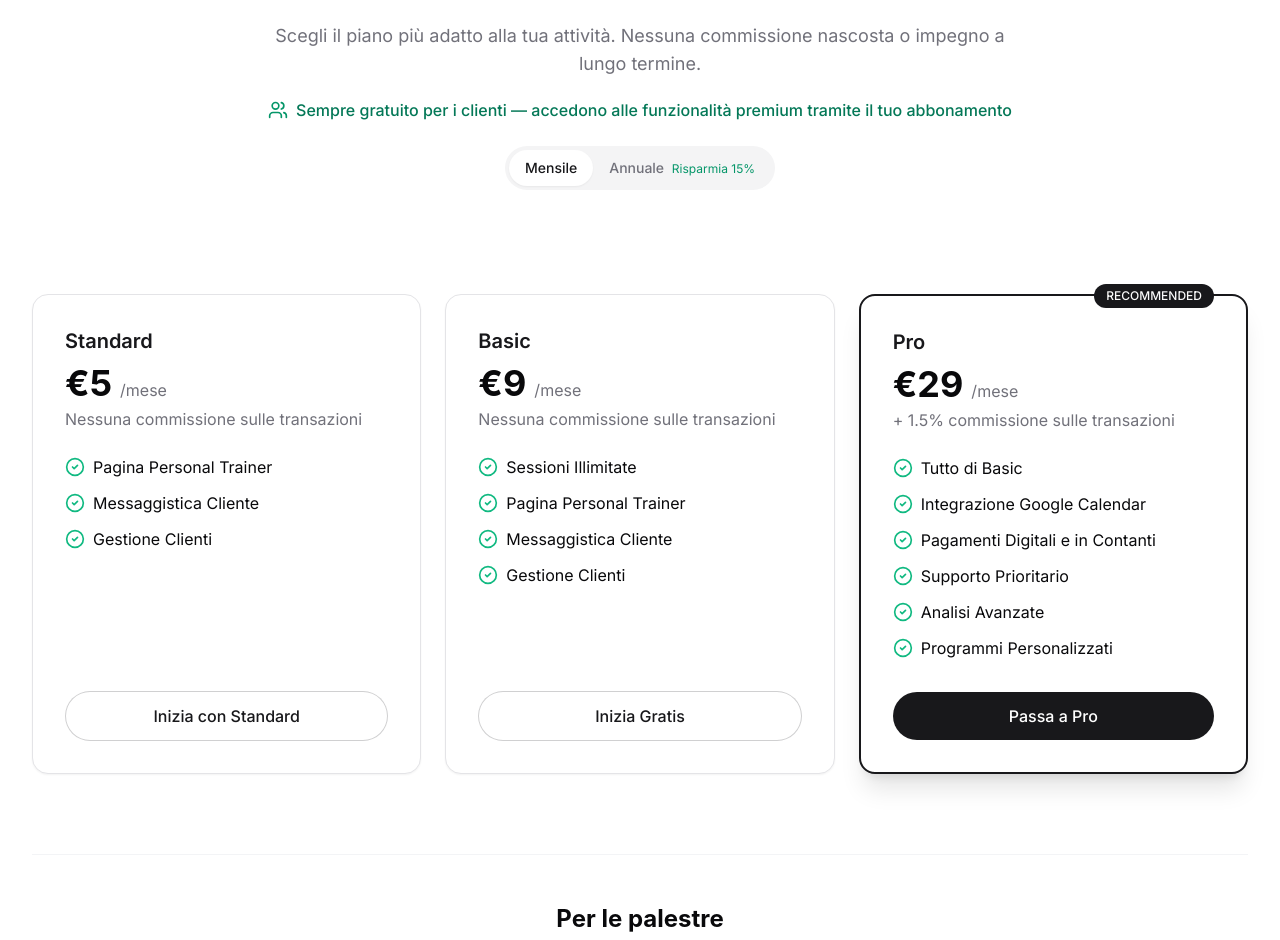
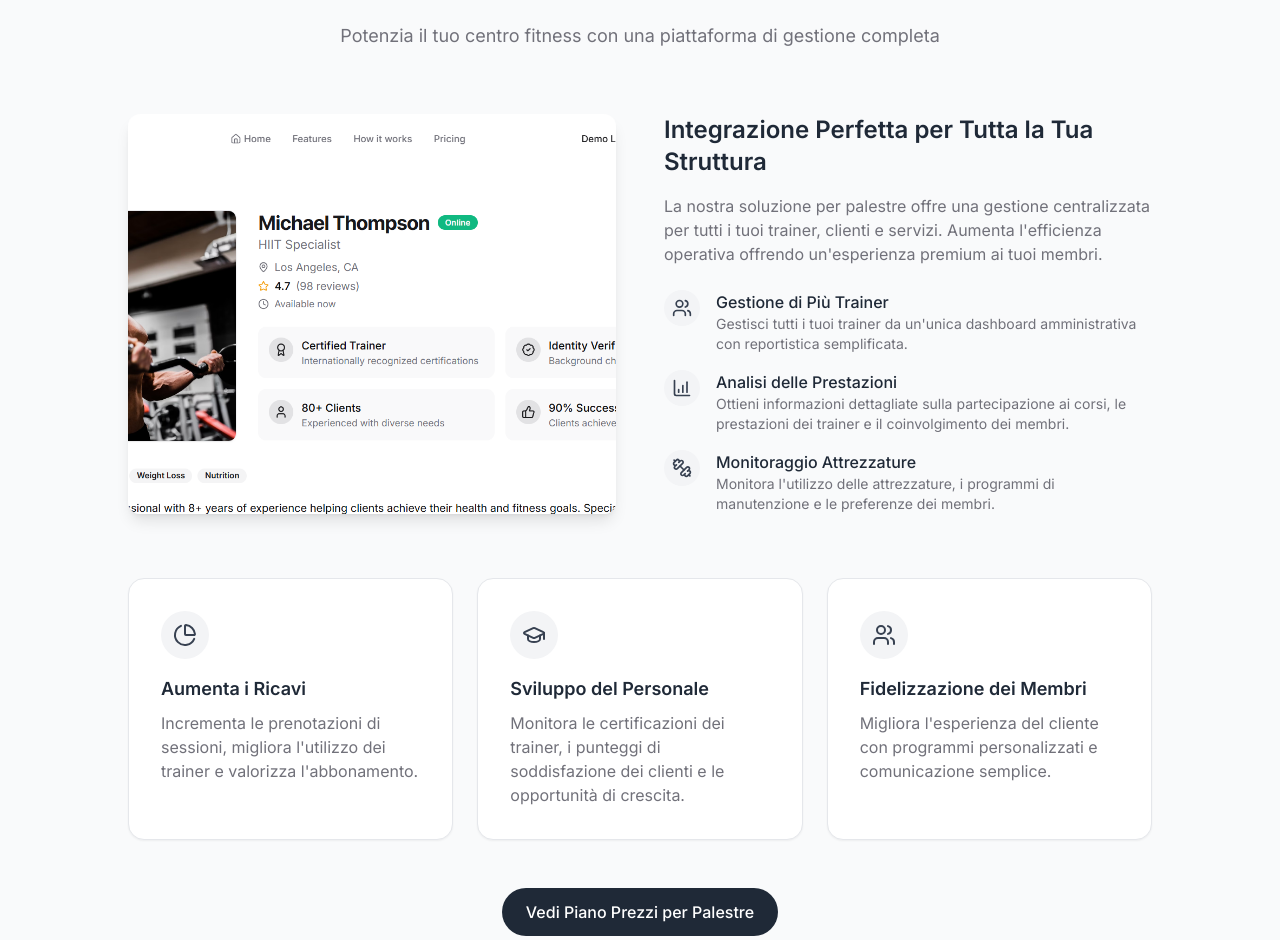
Before and after one commit to andredefra/bookify-trainer, a React (Vite) app: page /it in a window 1280 px wide. Shown: the part 4992-5932 px from the top of the page. Built offline with nearby package versions, Linux system fonts and the light colour scheme.

Commit message:
Add gym plan section
Add a section for gyms to highlight the gym plan before the pricing section.

```diff
--- /dev/null
+++ b/src/components/GymSection.tsx
@@ -0,0 +1,98 @@
+
+import { GraduationCap, Users, PieChart, BarChart4, Dumbbell } from 'lucide-react';
+import { useLanguage } from '@/context/LanguageContext';
+import { useEffect } from 'react';
+
+const GymSection = () => {
+  const { t } = useLanguage();
+
+  useEffect(() => {
+    const observer = new IntersectionObserver(
+      (entries) => {
+        entries.forEach((entry) => {
+          if (entry.isIntersecting) {
+            entry.target.classList.add('visible');
+          }
+        });
+      },
+      { threshold: 0.1 }
+    );
+
+    const elements = document.querySelectorAll('.reveal');
+    elements.forEach((el) => observer.observe(el));
+
+    return () => {
+      elements.forEach((el) => observer.unobserve(el));
+    };
+  }, []);
+
+  return (
+    <section id="gym-solution" className="py-24 bg-gray-50">
+      <div className="max-w-7xl mx-auto px-6 lg:px-8">
+        <div className="text-center max-w-3xl mx-auto mb-16">
+          <h2 className="reveal text-3xl md:text-4xl font-display font-bold tracking-tight text-gray-800 mb-6">
+            {t('gym.title')}
+          </h2>
+          <p className="reveal reveal-delay-1 text-lg text-muted-foreground">
+            {t('gym.subtitle')}
+          </p>
+        </div>
+
+        <div className="grid grid-cols-1 md:grid-cols-2 gap-12 max-w-5xl mx-auto mb-16">
+          <div className="reveal">
+            <div className="h-64 md:h-auto rounded-lg bg-cover bg-center shadow-lg"
+                style={{
+                  backgroundImage: `url("/lovable-uploads/60d8d824-f090-4fbc-8935-e858e4d59547.png")`,
+                  backgroundSize: "cover",
+                  backgroundPosition: "center",
+                  height: "100%",
+                  minHeight: "320px"
+                }}>
+            </div>
+          </div>
+          <div className="flex flex-col justify-center">
+            <h3 className="reveal text-2xl font-semibold text-gray-800 mb-4">{t('gym.mainFeature')}</h3>
+            <p className="reveal reveal-delay-1 text-muted-foreground mb-6">{t('gym.mainDescription')}</p>
+            <div className="space-y-4">
+              {[1, 2, 3].map((i) => (
+                <div key={i} className={`reveal reveal-delay-${i} flex items-start`}>
+                  <div className="mr-4 bg-gray-100 p-2 rounded-full">
+                    {i === 1 ? <Users className="h-5 w-5 text-gray-700" /> :
+                     i === 2 ? <BarChart4 className="h-5 w-5 text-gray-700" /> :
+                     <Dumbbell className="h-5 w-5 text-gray-700" />}
+                  </div>
+                  <div>
+                    <h4 className="font-medium text-gray-800">{t(`gym.feature${i}.title`)}</h4>
+                    <p className="text-sm text-muted-foreground">{t(`gym.feature${i}.description`)}</p>
+                  </div>
+                </div>
+              ))}
+            </div>
+          </div>
+        </div>
+
+        <div className="grid grid-cols-1 md:grid-cols-3 gap-6 max-w-5xl mx-auto">
+          {[1, 2, 3].map((i) => (
+            <div key={i + 3} className={`reveal reveal-delay-${i} bg-white p-8 rounded-2xl shadow-sm border border-gray-200`}>
+              <div className="h-12 w-12 bg-gray-100 rounded-full flex items-center justify-center mb-4">
+                {i === 1 ? <PieChart className="h-6 w-6 text-gray-700" /> :
+                 i === 2 ? <GraduationCap className="h-6 w-6 text-gray-700" /> :
+                 <Users className="h-6 w-6 text-gray-700" />}
+              </div>
+              <h3 className="text-lg font-semibold text-gray-800 mb-2">{t(`gym.benefit${i}.title`)}</h3>
+              <p className="text-muted-foreground">{t(`gym.benefit${i}.description`)}</p>
+            </div>
+          ))}
+        </div>
+
+        <div className="mt-12 text-center">
+          <a href="#pricing" className="reveal inline-flex px-6 py-3 bg-gray-800 text-white rounded-full text-base font-medium button-hover">
+            {t('gym.cta')}
+          </a>
+        </div>
+      </div>
+    </section>
+  );
+};
+
+export default GymSection;
--- a/src/pages/Index.tsx
+++ b/src/pages/Index.tsx
@@ -4,6 +4,7 @@ import Navbar from '@/components/Navbar';
 import Hero from '@/components/Hero';
 import Features from '@/components/Features';
 import HowItWorks from '@/components/HowItWorks';
+import GymSection from '@/components/GymSection';
 import PricingSection from '@/components/PricingSection';
 import RegistrationCTA from '@/components/RegistrationCTA';
 import Footer from '@/components/Footer';
@@ -28,6 +29,7 @@ const Index = () => {
         </div>
         <Features />
         <HowItWorks />
+        <GymSection />
         <PricingSection />
         <RegistrationCTA />
       </main>
--- a/src/pages/IndexIta.tsx
+++ b/src/pages/IndexIta.tsx
@@ -4,6 +4,7 @@ import Navbar from '@/components/Navbar';
 import Hero from '@/components/Hero';
 import Features from '@/components/Features';
 import HowItWorks from '@/components/HowItWorks';
+import GymSection from '@/components/GymSection';
 import PricingSection from '@/components/PricingSection';
 import RegistrationCTA from '@/components/RegistrationCTA';
 import Footer from '@/components/Footer';
@@ -30,6 +31,7 @@ const IndexIta = () => {
         </div>
         <Features />
         <HowItWorks />
+        <GymSection />
         <PricingSection />
         <RegistrationCTA />
       </main>
--- a/src/translations/en.ts
+++ b/src/translations/en.ts
@@ -67,6 +67,25 @@ export const en = {
   'howItWorks.cta.description': 'Join thousands of personal trainers who have simplified their scheduling and increased their revenue.',
   'howItWorks.cta.button': 'Get Started for Free',
 
+  // Gym Section
+  'gym.title': 'A Complete Solution for Gyms',
+  'gym.subtitle': 'Empower your fitness center with a comprehensive management platform',
+  'gym.mainFeature': 'Seamless Integration for Your Entire Facility',
+  'gym.mainDescription': 'Our gym solution provides centralized management for all your trainers, clients, and services. Increase operational efficiency while providing a premium experience to your members.',
+  'gym.feature1.title': 'Multiple Trainer Management',
+  'gym.feature1.description': 'Manage all your trainers from a single administrative dashboard with simplified reporting.',
+  'gym.feature2.title': 'Performance Analytics',
+  'gym.feature2.description': 'Get detailed insights on class attendance, trainer performance, and member engagement.',
+  'gym.feature3.title': 'Equipment Tracking',
+  'gym.feature3.description': 'Monitor equipment usage, maintenance schedules, and member preferences.',
+  'gym.benefit1.title': 'Increase Revenue',
+  'gym.benefit1.description': 'Boost session bookings, improve trainer utilization, and enhance membership value.',
+  'gym.benefit2.title': 'Staff Development',
+  'gym.benefit2.description': 'Track trainer certifications, client satisfaction scores, and growth opportunities.',
+  'gym.benefit3.title': 'Member Retention',
+  'gym.benefit3.description': 'Improve the client experience with personalized programs and seamless communication.',
+  'gym.cta': 'See Gym Pricing Plan',
+
   // Pricing
   'pricing.title': 'Simple, Transparent Pricing',
   'pricing.subtitle': 'Choose the plan that works best for your business. No hidden fees or long-term commitments.',
--- a/src/translations/it.ts
+++ b/src/translations/it.ts
@@ -67,6 +67,25 @@ export const it = {
   'howItWorks.cta.description': 'Unisciti a migliaia di personal trainer che hanno semplificato la loro programmazione e aumentato le entrate.',
   'howItWorks.cta.button': 'Inizia Gratuitamente',
 
+  // Gym Section
+  'gym.title': 'Una Soluzione Completa per le Palestre',
+  'gym.subtitle': 'Potenzia il tuo centro fitness con una piattaforma di gestione completa',
+  'gym.mainFeature': 'Integrazione Perfetta per Tutta la Tua Struttura',
+  'gym.mainDescription': 'La nostra soluzione per palestre offre una gestione centralizzata per tutti i tuoi trainer, clienti e servizi. Aumenta l\'efficienza operativa offrendo un\'esperienza premium ai tuoi membri.',
+  'gym.feature1.title': 'Gestione di Più Trainer',
+  'gym.feature1.description': 'Gestisci tutti i tuoi trainer da un\'unica dashboard amministrativa con reportistica semplificata.',
+  'gym.feature2.title': 'Analisi delle Prestazioni',
+  'gym.feature2.description': 'Ottieni informazioni dettagliate sulla partecipazione ai corsi, le prestazioni dei trainer e il coinvolgimento dei membri.',
+  'gym.feature3.title': 'Monitoraggio Attrezzature',
+  'gym.feature3.description': 'Monitora l\'utilizzo delle attrezzature, i programmi di manutenzione e le preferenze dei membri.',
+  'gym.benefit1.title': 'Aumenta i Ricavi',
+  'gym.benefit1.description': 'Incrementa le prenotazioni di sessioni, migliora l\'utilizzo dei trainer e valorizza l\'abbonamento.',
+  'gym.benefit2.title': 'Sviluppo del Personale',
+  'gym.benefit2.description': 'Monitora le certificazioni dei trainer, i punteggi di soddisfazione dei clienti e le opportunità di crescita.',
+  'gym.benefit3.title': 'Fidelizzazione dei Membri',
+  'gym.benefit3.description': 'Migliora l\'esperienza del cliente con programmi personalizzati e comunicazione semplice.',
+  'gym.cta': 'Vedi Piano Prezzi per Palestre',
+
   // Pricing
   'pricing.title': 'Prezzi Semplici e Trasparenti',
   'pricing.subtitle': 'Scegli il piano più adatto alla tua attività. Nessuna commissione nascosta o impegno a lungo termine.',
```
